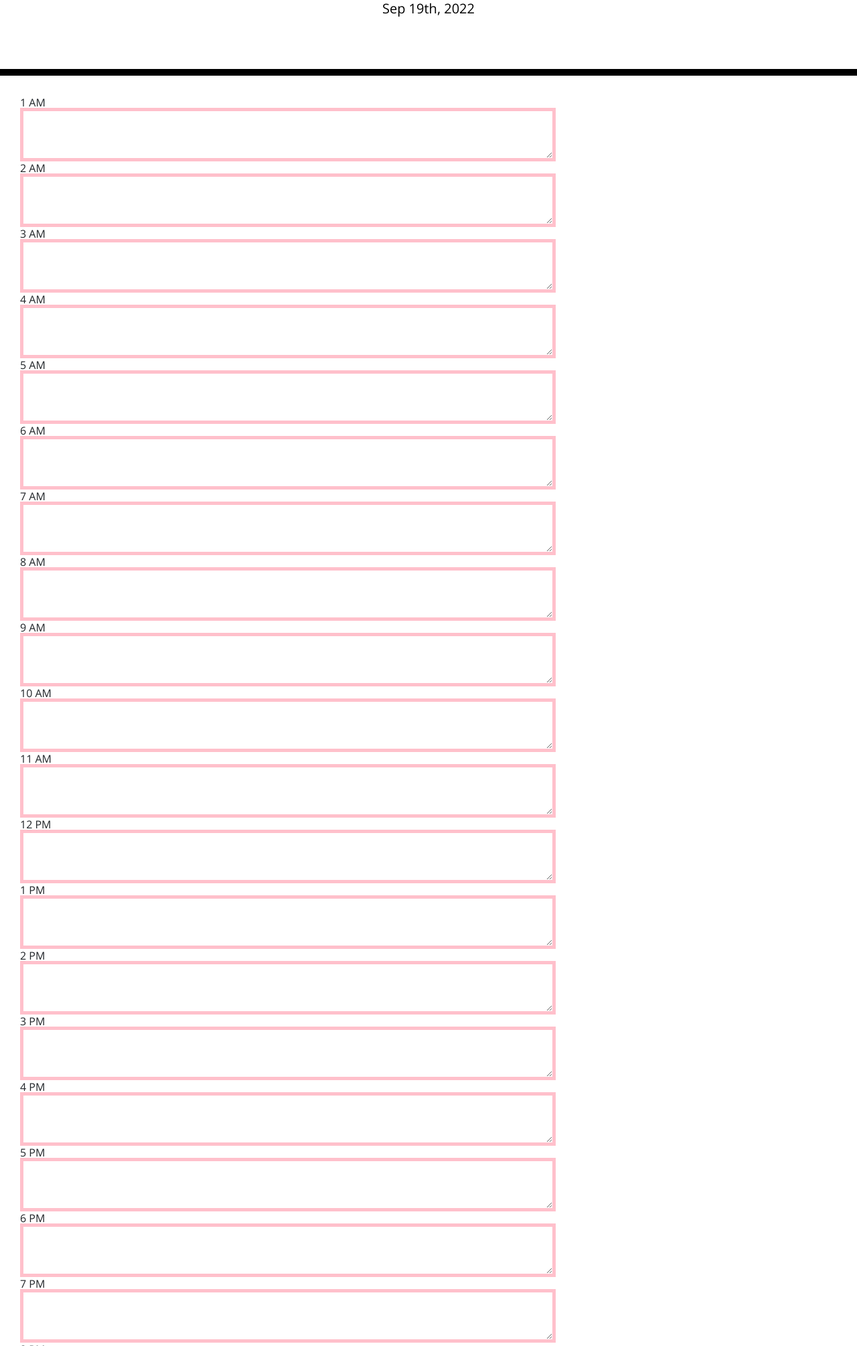
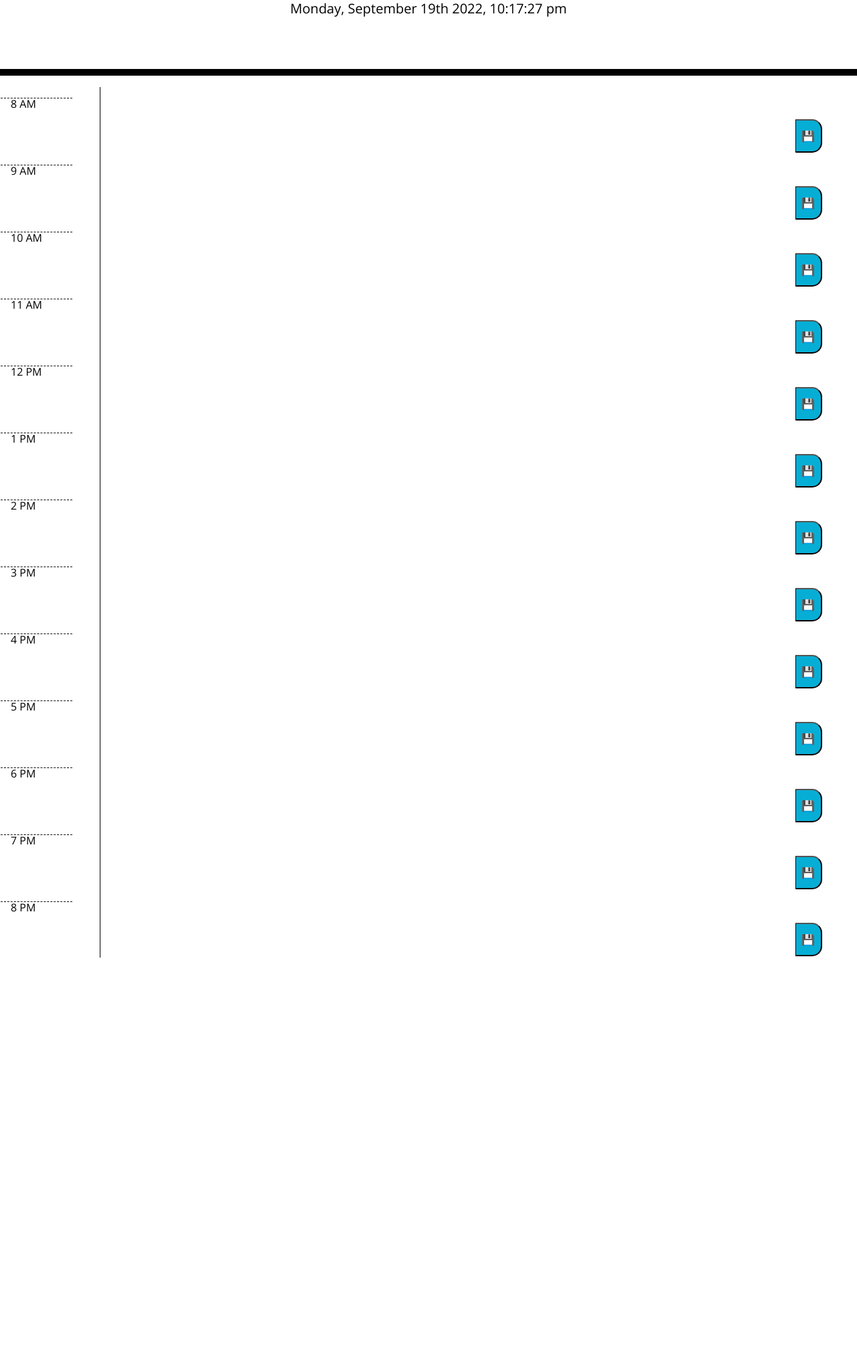
Before and after one commit to mariaortiz53/Workday-Planner, a website: page index.html in a window 1280 px wide. Shown: the part 191-2201 px from the top of the page at 67% size. After the commit the page ends 1642 px from the top, so only its background shows below. Drawn offline with nearby package versions, Linux system fonts and the light colour scheme.

Commit message:
added more code

```diff
--- a/assets/script.js
+++ b/assets/script.js
@@ -1,3 +1,58 @@
 //adding the date at the top
-var today = moment();
-$("#currentDay").text(today.format("MMM Do, YYYY"));
+var currentTime= moment();
+$("#currentDay").text(currentTime.format("MMM Do, YYYY"));
+
+//TODO: add local storage to save info
+const LS = JSON.parse(localStorage.scheduler || '{}');
+
+
+function clock() {
+	$("#currentDay").html(moment().format("dddd, MMMM Do YYYY, h:mm:ss a"));
+	}
+
+	setInterval(clock, 1000);
+
+	var buttonEl = $(".saveBtn");
+	var DescripEl = $(".description");
+
+	//check the time to change the background color
+	function checkTime() {
+	//get current time
+	var currentTime = moment().hours();
+	// var currentTime = 14; testing
+	console.log(currentTime);
+
+	$(".time-block").each(function () {
+	//make id into integar
+	var timeBlock = parseInt($(this).attr("id"));
+	console.log(timeBlock);
+
+	if (currentTime > timeBlock) {
+	$(this).addClass("past");
+	} else if (currentTime === timeBlock) {
+	$(this).addClass("present");
+	$(this).children("textarea").text("Current Time");
+	} else {
+	$(this).addClass("future");
+	}
+	})
+
+//color changin background according to past (grey), present(red) and future(green)//
+var hourPast = hourPast < currentTime;
+var hourCurrent = currentTime;
+var hourFuture = hourFuture > currentTime;
+//If then statement here//
+
+var hourCurrent = currentTime;
+console.log(hourCurrent)
+console.log(currentTime)
+    function backgroundColor(){
+        if (hourCurrent == currentTime){
+            document.getElementsByClassName("backgroundTool").style.backgroundColor = "#present";
+        }else if (hourCurrent < currentTime){
+            document.getElementsByClassName("backgroundTool").style.backgroundColor = "#past";
+        }else
+        {
+            document.getElementsByClassName("backgroundTool").style.backgroundColor = "#future";
+        }
+    }}
--- a/assets/style.css
+++ b/assets/style.css
@@ -2,6 +2,17 @@ body {
   font-family: 'Open Sans', sans-serif;
   font-size: 16px;
   line-height: 1;
+}
+
+textarea {
+  background: transparent;
+  border: none;
+  resize: none;
+  color: #000000;
+  border-left: 1px solid black;
+  height: 100px;
+  width: 850px;
+  margin-top: -32px;
 }
 
 .jumbotron {
@@ -23,15 +34,8 @@ body {
 
 .row {
   white-space: pre-wrap;
-    height: 80px;
-    border-top: 1px solid white;
-    grid-area: contents;
-    display: grid;
-    grid-template-rows: repeat(24, 1fr);
-    border: 1px solid green;
-    background-color: light-blue ;
-    font-size: 16px;
-    font-family: 'Segoe UI', Tahoma, Geneva, Verdana, sans-serif;
+  height: 100px;
+  border: 1px dotted white;
 }
 
 .hour {
@@ -61,6 +65,8 @@ body {
   border-bottom-right-radius: 15px;
   background-color: #06aed5;
   color: white;
+  height: 50px;
+  width: 40px;
 }
 
 .saveBtn i:hover {
@@ -68,30 +74,7 @@ body {
   transition: all 0.3s ease-in-out;
 }
 
-  div.container {
-    grid-area: contents;
-    display: grid;
-    grid-template-rows: 60px;
-    width: 800;
-    height: 2200px;
-    margin: 0 auto;
-    border: 4px solid red;
-    box-shadow: #d3d3d3;
+.backgroundTool {
+  padding: 0;
+  max-height: 100px;
 }
-
-  textarea#textarea {
-    background: transparent;
-    border: 5px solid pink;
-    height: 80px;
-    width: 800px;
-    color: #000000;
-  }
-
-  div.row {
-    display: grid;
-    border-bottom: 1 px solid golden;
-    align-items:initial;
-    height: 2000px;
-    width: auto;
-    margin: -300 -400;
-  }
--- a/index.html
+++ b/index.html
@@ -31,170 +31,138 @@
     </header>
     <div class="container-fluid">
       <!-- Timeblocks go here -->
-        <div class="row1">
-          <div class="col-3">1 AM</div>
-          <div class="col-9">
-          <textarea id="textarea" placeholder=""></textarea>
+
+        <div class="row" id="8">
+          <div class="col hour">8 AM</div>
+          <div class="col-10 backgroundTool Scheduler">
+          <textarea id="textarea" placeholder="" >
+          </textarea>
+          </div>
+          <div class="col">
+            <button class="saveBtn" id="submit" oneclick="save_data()" type="button">💾</button>
           </div>
         </div>
 
-        <div class="row2">
-          <div class="col-3">2 AM</div>
-          <div class="col-9">
+        <div class="row" id="9">
+          <div class="col hour">9 AM</div>
+          <div class="col-10 backgroundTool Scheduler">
           <textarea id="textarea" placeholder="" ></textarea>
+          </div>
+          <div class="col">
+            <button class="saveBtn" id="submit" oneclick="save_data()" type="button">💾</button>
           </div>
         </div>
 
-        <div class="row3">
-          <div class="col-3">3 AM</div>
-          <div class="col-9">
+        <div class="row" id="10">
+          <div class="col hour">10 AM</div>
+          <div class="col-10 backgroundTool Scheduler">
           <textarea id="textarea" placeholder="" ></textarea>
+          </div>
+          <div class="col">
+            <button class="saveBtn" id="submit" oneclick="save_data()" type="button">💾</button>
           </div>
         </div>
 
-        <div class="row4">
-          <div class="col-3">4 AM</div>
-          <div class="col-9">
+        <div class="row" id="11">
+          <div class="col hour">11 AM</div>
+          <div class="col-10 backgroundTool">
           <textarea id="textarea" placeholder="" ></textarea>
+          </div>
+          <div class="col">
+            <button class="saveBtn" id="submit" oneclick="save_data()" type="button">💾</button>
           </div>
         </div>
 
-        <div class="row5">
-          <div class="col-3">5 AM</div>
-          <div class="col-9">
+        <div class="row" id="12">
+          <div class="col hour">12 PM</div>
+          <div class="col-10 backgroundTool">
           <textarea id="textarea" placeholder="" ></textarea>
+          </div>
+          <div class="col">
+            <button class="saveBtn" id="submit" oneclick="save_data()" type="button">💾</button>
           </div>
         </div>
 
-        <div class="row7">
-          <div class="col-3">6 AM</div>
-          <div class="col-9">
+        <div class="row" id="13">
+          <div class="col hour">1 PM</div>
+          <div class="col-10 backgroundTool">
           <textarea id="textarea" placeholder="" ></textarea>
+          </div>
+          <div class="col">
+            <button class="saveBtn" id="submit" oneclick="save_data()" type="button">💾</button>
           </div>
         </div>
 
-        <div class="row7">
-          <div class="col-3">7 AM</div>
-          <div class="col-9">
+        <div class="row" id="14">
+          <div class="col hour">2 PM</div>
+          <div class="col-10 backgroundTool">
           <textarea id="textarea" placeholder="" ></textarea>
+          </div>
+          <div class="col">
+            <button class="saveBtn" id="submit" oneclick="save_data()" type="button">💾</button>
           </div>
         </div>
 
-        <div class="row8">
-          <div class="col-3">8 AM</div>
-          <div class="col-9">
+        <div class="row" id="15">
+          <div class="col hour">3 PM</div>
+          <div class="col-10 backgroundTool">
           <textarea id="textarea" placeholder="" ></textarea>
+          </div>
+          <div class="col">
+            <button class="saveBtn" id="submit" oneclick="save_data()" type="button">💾</button>
           </div>
         </div>
 
-        <div class="row9">
-          <div class="col-3">9 AM</div>
-          <div class="col-9">
+        <div class="row" id="16">
+          <div class="col hour">4 PM</div>
+          <div class="col-10 backgroundTool">
           <textarea id="textarea" placeholder="" ></textarea>
+          </div>
+          <div class="col">
+            <button class="saveBtn" id="submit" oneclick="save_data()" type="button">💾</button>
           </div>
         </div>
 
-        <div class="row10">
-          <div class="col-3">10 AM</div>
-          <div class="col-9">
+        <div class="row" id="17">
+          <div class="col hour">5 PM</div>
+          <div class="col-10 backgroundTool">
           <textarea id="textarea" placeholder="" ></textarea>
+          </div>
+          <div class="col">
+            <button class="saveBtn" id="submit" oneclick="save_data()" type="button">💾</button>
           </div>
         </div>
 
-        <div class="row11">
-          <div class="col-3">11 AM</div>
-          <div class="col-9">
+        <div class="row" id="18">
+          <div class="col hour">6 PM</div>
+          <div class="col-10 backgroundTool">
           <textarea id="textarea" placeholder="" ></textarea>
+          </div>
+          <div class="col">
+            <button class="saveBtn" id="submit" oneclick="save_data()" type="button">💾</button>
           </div>
         </div>
 
-        <div class="row12">
-          <div class="col-3">12 PM</div>
-          <div class="col-9">
+        <div class="row" id="19">
+          <div class="col hour">7 PM</div>
+          <div class="col-10 backgroundTool">
           <textarea id="textarea" placeholder="" ></textarea>
+          </div>
+          <div class="col">
+            <button class="saveBtn" id="submit" oneclick="save_data()" type="button">💾</button>
           </div>
         </div>
 
-        <div class="row13">
-          <div class="col-3">1 PM</div>
-          <div class="col-9">
+        <div class="row" id="20">
+          <div class="col hour">8 PM</div>
+          <div class="col-10 backgroundTool">
           <textarea id="textarea" placeholder="" ></textarea>
+          </div>
+          <div class="col">
+            <button class="saveBtn" id="submit" oneclick="save_data()" type="button">💾</button>
           </div>
         </div>
 
-        <div class="row14">
-          <div class="col-3">2 PM</div>
-          <div class="col-9">
-          <textarea id="textarea" placeholder="" ></textarea>
-          </div>
-        </div>
-
-        <div class="row15">
-          <div class="col-3">3 PM</div>
-          <div class="col-9">
-          <textarea id="textarea" placeholder="" ></textarea>
-          </div>
-        </div>
-
-        <div class="row16">
-          <div class="col-3">4 PM</div>
-          <div class="col-9">
-          <textarea id="textarea" placeholder="" ></textarea>
-          </div>
-        </div>
-        <div class="row17">
-          <div class="col-3">5 PM</div>
-          <div class="col-9">
-          <textarea id="textarea" placeholder="" ></textarea>
-          </div>
-        </div>
-        <div class="row18">
-          <div class="col-3">6 PM</div>
-          <div class="col-9">
-          <textarea id="textarea" placeholder="" ></textarea>
-          </div>
-        </div>
-        <div class="row19">
-          <div class="col-3">7 PM</div>
-          <div class="col-9">
-          <textarea id="textarea" placeholder="" ></textarea>
-          </div>
-        </div>
-
-        <div class="row20">
-          <div class="col-3">8 PM</div>
-          <div class="col-9">
-          <textarea id="textarea" placeholder="" ></textarea>
-          </div>
-        </div>
-
-        <div class="row21">
-          <div class="col-3">9 PM</div>
-          <div class="col-9">
-          <textarea id="textarea" placeholder="" ></textarea>
-          </div>
-        </div>
-
-        <div class="row22">
-          <div class="col-3">10 PM</div>
-          <div class="col-9">
-          <textarea id="textarea" placeholder="" ></textarea>
-          </div>
-        </div>
-
-        <div class="row23">
-          <div class="col-3">11 PM</div>
-          <div class="col-9">
-          <textarea id="textarea" placeholder="" ></textarea>
-          </div>
-        </div>
-
-        <div class="row24">
-          <div class="col-3">12 AM</div>
-          <div class="col-9">
-          <textarea id="textarea" placeholder="" ></textarea>
-          </div>
-        </div>
       </div>
 <!-- MOMENT link to file -->
     <script src="https://cdnjs.cloudflare.com/ajax/libs/jquery/3.2.1/jquery.min.js"></script>
```
Lines whose indentation alone changed are shown as unchanged.
